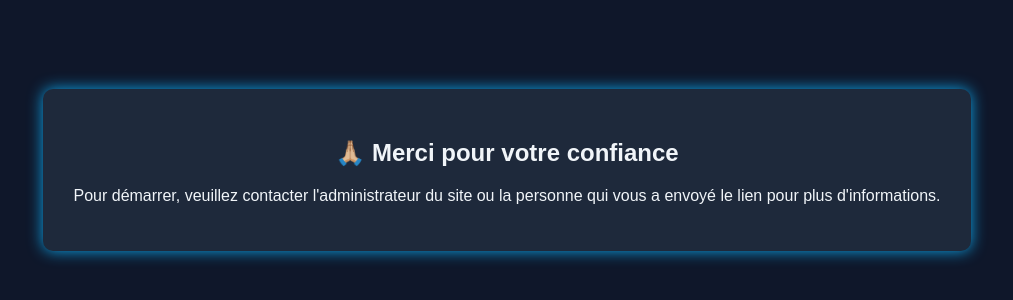
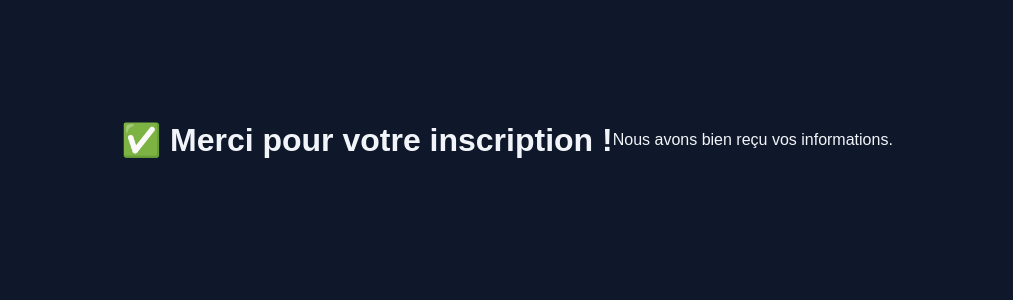
Before and after one commit to Admin690/buzness-form, a plain HTML site: page merci.html in a window 1280 px wide. Shown: the part 268-568 px from the top of the page, without its empty margins (133-1146 px from the left). Drawn offline with Linux system fonts and the light colour scheme.

Commit message:
Update merci.html

```diff
--- a/merci.html
+++ b/merci.html
@@ -2,32 +2,22 @@
 <html lang="fr">
 <head>
   <meta charset="UTF-8">
-  <title>Merci pour votre confiance</title>
+  <title>Merci !</title>
   <style>
     body {
       background-color: #0f172a;
       color: #f1f5f9;
-      font-family: Arial, sans-serif;
+      font-family: Arial;
       display: flex;
       justify-content: center;
       align-items: center;
       height: 100vh;
       text-align: center;
-      padding: 30px;
-    }
-
-    div {
-      background-color: #1e293b;
-      padding: 30px;
-      border-radius: 10px;
-      box-shadow: 0 0 15px #0ea5e9;
     }
   </style>
 </head>
 <body>
-  <div>
-    <h2>🙏🏼 Merci pour votre confiance</h2>
-    <p>Pour démarrer, veuillez contacter l'administrateur du site ou la personne qui vous a envoyé le lien pour plus d'informations.</p>
-  </div>
+  <h1>✅ Merci pour votre inscription !</h1>
+  <p>Nous avons bien reçu vos informations.</p>
 </body>
 </html>
```
